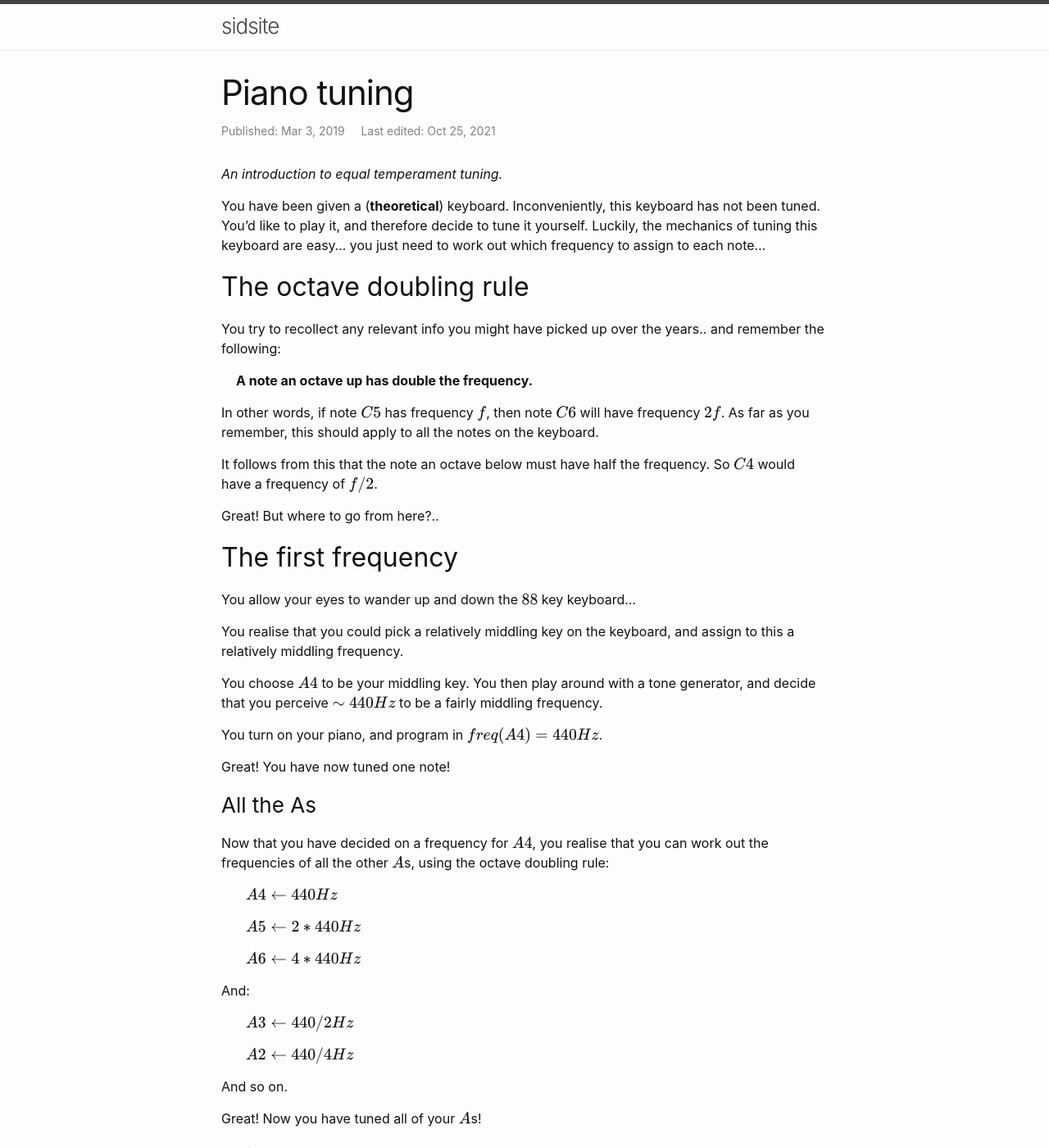
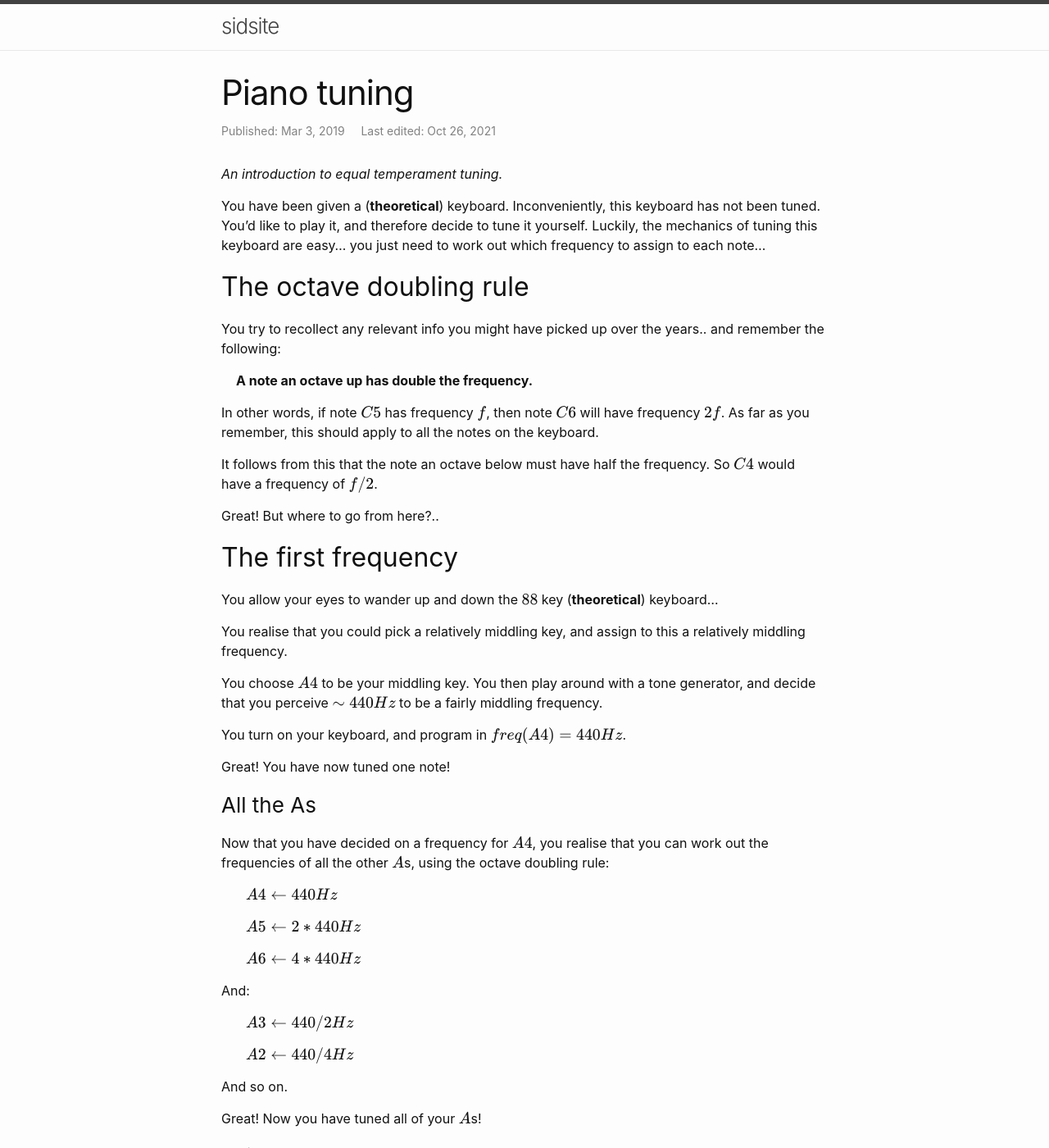
Before and after one commit to sradc/sradc.github.io, a Jekyll site: the page built from _posts/2019-03-03-piano-tuning.md, in a window 1280 px wide and 1400 px high. Shown: the whole window at 82% size. Built offline with Jekyll 4.4.1, drawn with Linux system fonts in a browser that asks for light colours; formulas are drawn with MathJax 3; comment, search, counter and statistics services are not loaded.

Commit message:
more emphasis on theoretical

```diff
--- a/_posts/2019-03-03-piano-tuning.md
+++ b/_posts/2019-03-03-piano-tuning.md
@@ -2,7 +2,7 @@
 layout: post
 title:  "Piano tuning"
 date:   2019-03-03 00:00:00 +0000
-date_edited: 2021-10-25 00:00:00 +0000
+date_edited: 2021-10-26 00:00:00 +0000
 categories: harmony music tuning music-theory
 comments: true
 ---
@@ -36,16 +36,16 @@ Great! But where to go from here?..
 
 ## The first frequency
 
-You allow your eyes to wander up and down the $88$ key keyboard...
+You allow your eyes to wander up and down the $88$ key (**theoretical**) keyboard...
 
-You realise that you could pick a relatively middling key on the keyboard, and assign to this a relatively
+You realise that you could pick a relatively middling key, and assign to this a relatively
 middling frequency.
 
 You choose $A4$ to be your middling key. You then play around
 with a tone generator, and decide that you
 perceive $\sim 440Hz$ to be a fairly middling frequency.
 
-You turn on your piano, and program in $freq(A4) = 440Hz$.
+You turn on your keyboard, and program in $freq(A4) = 440Hz$.
 
 Great! You have now tuned one note!
 
```
